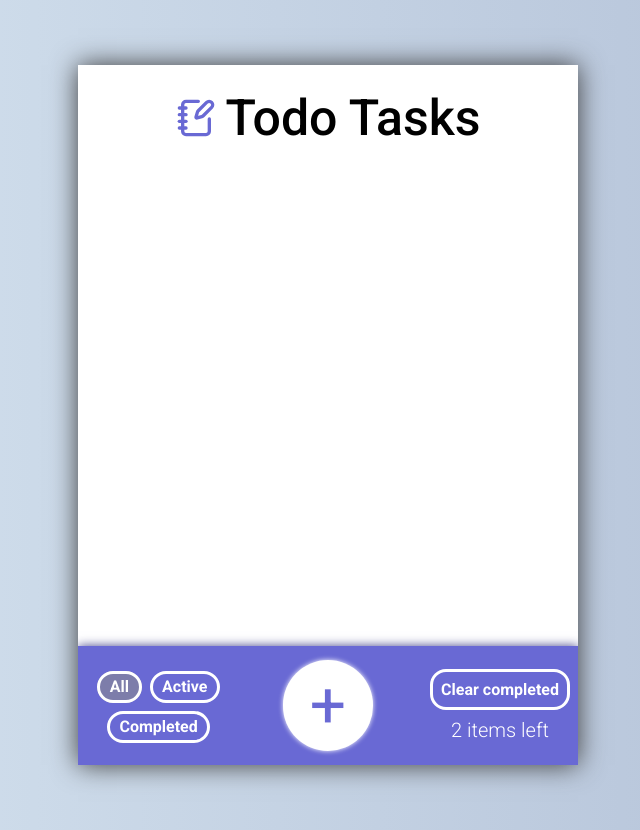
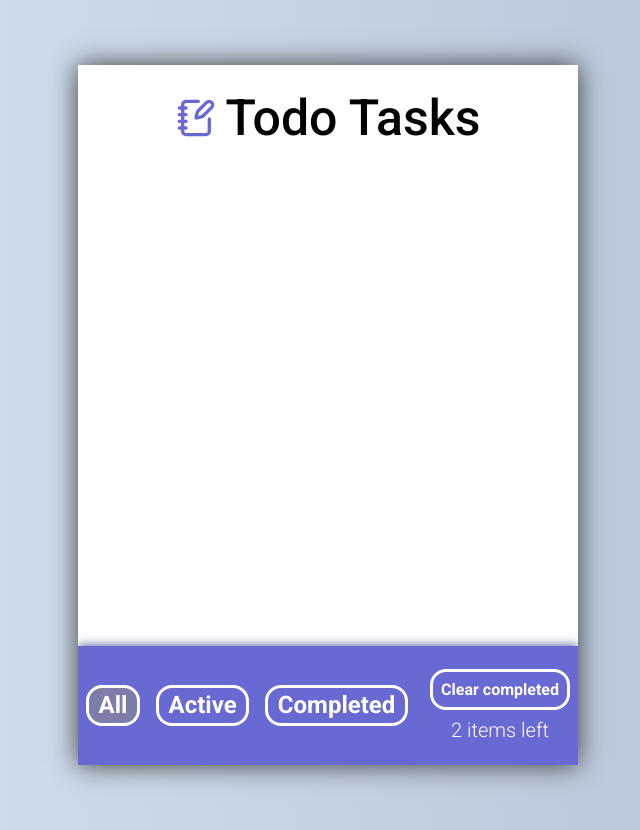
Before and after one commit to Matuxa1503/Todo, a React (Vite) app: page / in a window 1280 px wide. Shown: the whole page, without its empty margins (312-952 px from the left). Built offline with nearby package versions, Linux system fonts and the light colour scheme.

Commit message:
refactor: moved add button

```diff
--- a/src/components/Tabbar/Tabbar.scss
+++ b/src/components/Tabbar/Tabbar.scss
@@ -12,34 +12,16 @@
   background-color: v.$primary-color;
   box-shadow: 0px 0px 0.625rem v.$primary-shadow-color;
 
-  &__btn {
-    position: absolute;
-    left: 50%;
-    transform: translateX(-50%);
-    font-size: 4rem;
-    z-index: 10;
-    color: v.$primary-color;
-    width: 18%;
-    padding: 0.5rem;
-    border-radius: 4rem;
-    cursor: pointer;
-    background-color: #fff;
-    box-shadow: 0px 0px 0.3rem #fff;
-  }
-
   &__radio-group {
     display: flex;
     align-items: center;
     justify-content: center;
-    flex-wrap: wrap;
-    width: 30%;
-    row-gap: 1rem;
-    column-gap: 0.5rem;
+    gap: 1rem;
 
     .tabbar__radio {
       .tabbar__label {
         color: #fff;
-        font-size: 1rem;
+        font-size: 1.5rem;
         font-weight: 700;
         cursor: pointer;
         border: 0.2rem solid #fff;
--- a/src/components/Tabbar/Tabbar.tsx
+++ b/src/components/Tabbar/Tabbar.tsx
@@ -13,7 +13,6 @@ export const Tabbar: FC = () => {
 
   return (
     <div className="tabbar">
-      <button className="tabbar__btn">+</button>
       <div className="tabbar__radio-group">
         <div className="tabbar__radio">
           <label className="tabbar__label" htmlFor="all">
```
